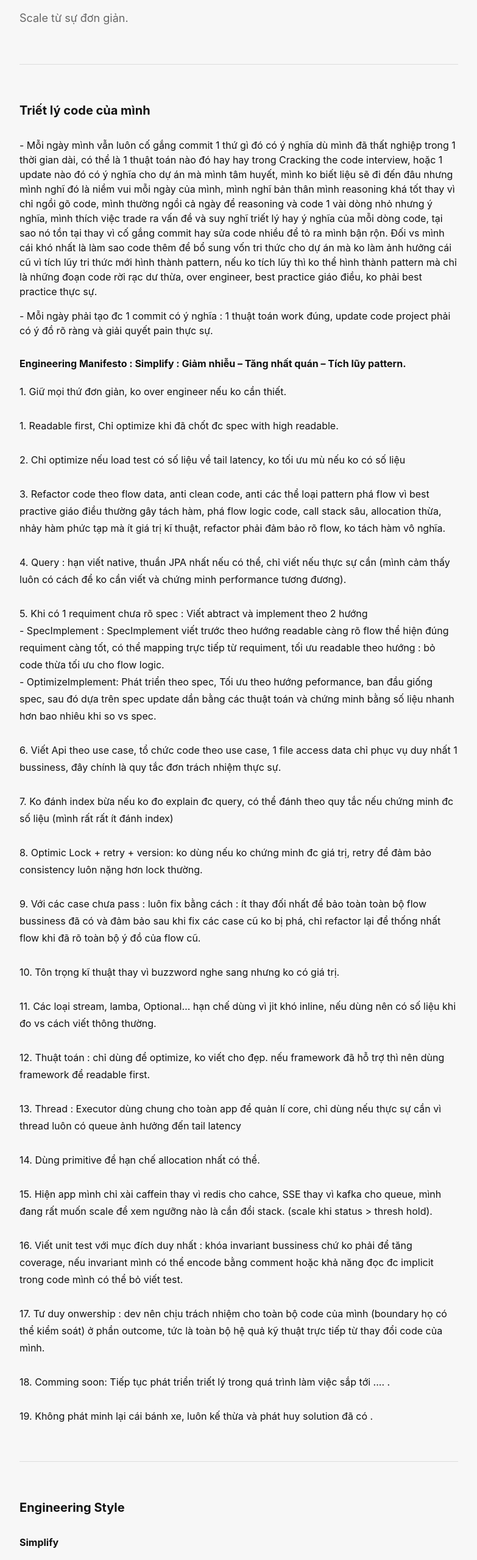
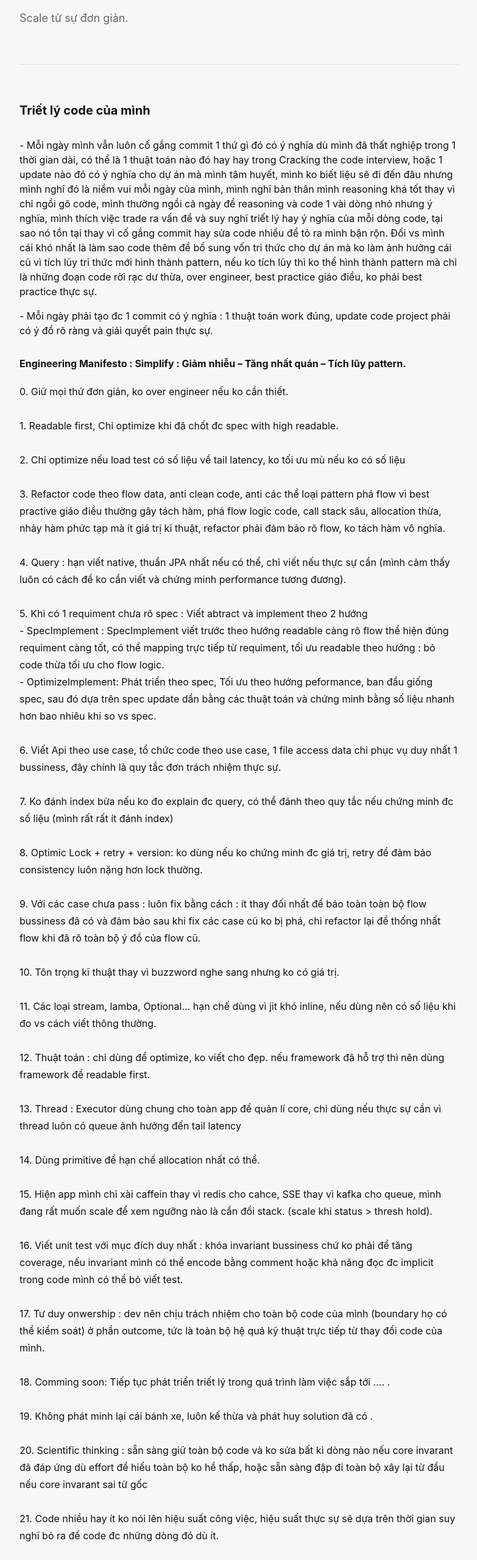
Before and after one commit to BuiDucMinhx/poforlio, a Vue app in the folder minh-portfolio/: page / in a window 1280 px wide. Shown: the part 234-2792 px from the top of the page at 61% size, without its empty margins (248-1031 px from the left). Built offline with nearby package versions, Linux system fonts and the light colour scheme.

Commit message:
- Update triết lý

```diff
--- a/minh-portfolio/src/App.vue
+++ b/minh-portfolio/src/App.vue
@@ -36,7 +36,7 @@
       <h4> Engineering Manifesto : Simplify : Giảm nhiễu – Tăng nhất quán – Tích lũy pattern.</h4>
 
       <ul class="rule-list">
-        <li>1. Giữ mọi thứ đơn giản, ko over engineer nếu ko cần thiết.</li>
+        <li>0. Giữ mọi thứ đơn giản, ko over engineer nếu ko cần thiết.</li>
         <li>1. Readable first, Chỉ optimize khi đã chốt đc spec with high readable.</li>
         <li>2. Chỉ optimize nếu load test có số liệu về tail latency, ko tối ưu mù nếu ko có số liệu</li>
         <li>3. Refactor code theo flow data, anti clean code, anti các thể loại pattern phá flow vì best practive giáo điều thường gây tách hàm, phá flow logic code, call stack sâu, allocation thừa, nhảy hàm phức tạp mà ít giá trị kĩ thuật, refactor phải đảm bảo rõ flow, ko tách hàm vô nghĩa.</li>
@@ -59,6 +59,8 @@
         <li>17. Tư duy onwership : dev nên chịu trách nhiệm cho toàn bộ code của mình (boundary họ có thể kiểm soát) ở phần outcome, tức là toàn bộ hệ quả kỹ thuật trực tiếp từ thay đổi code của mình.</li>
         <li>18. Comming soon: Tiếp tục phát triển triết lý trong quá trình làm việc sắp tới .... .</li>
         <li>19. Không phát minh lại cái bánh xe, luôn kế thừa và phát huy solution đã có .</li>
+        <li>20. Scientific thinking : sẵn sàng giữ toàn bộ code và ko sửa bất kì dòng nào nếu core invarant đã đáp ứng dù effort để hiểu toàn bộ ko hề thấp, hoặc sẵn sàng đập đi toàn bộ xây lại từ đầu nếu core invarant sai từ gốc</li>
+        <li>21. Code nhiều hay ít ko nói lên hiệu suất công việc, hiệu suất thực sự sẽ dựa trên thời gian suy nghĩ bỏ ra để code đc những dòng đó dù ít.</li>
       </ul>
     </div>
   </section>
```
